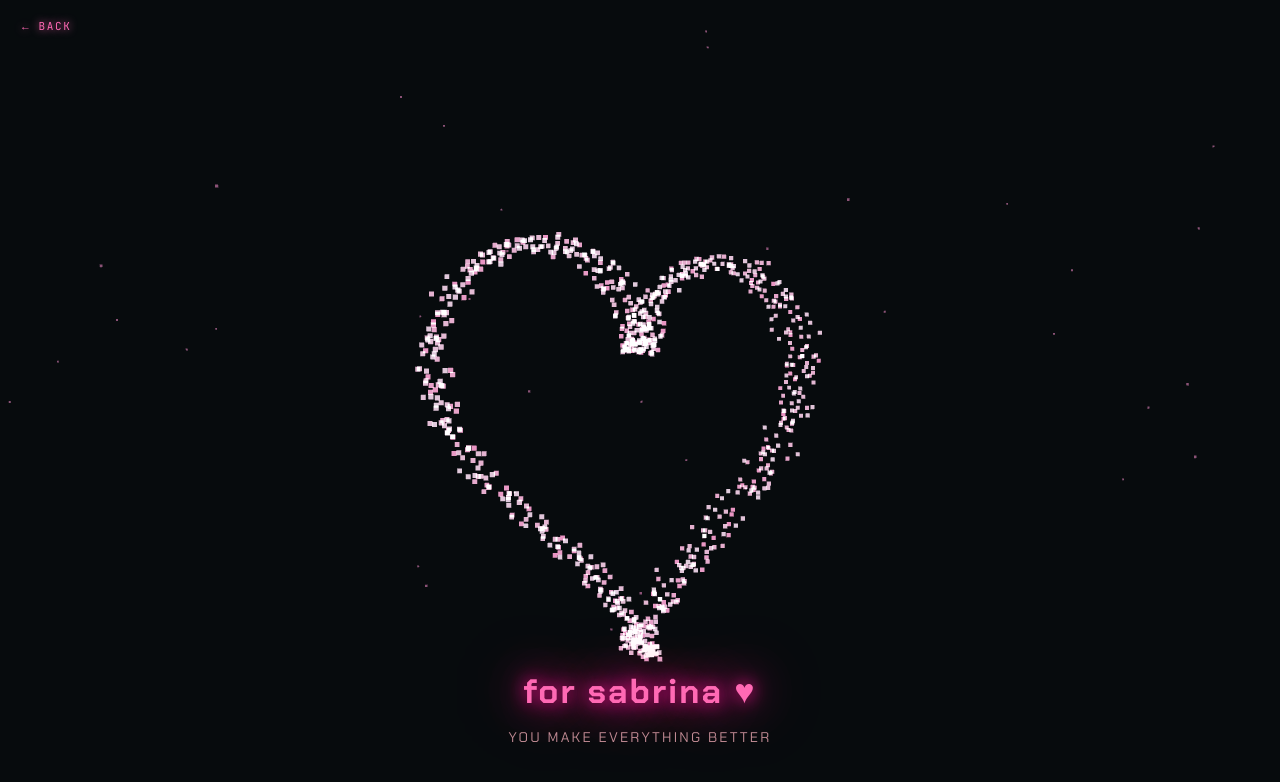
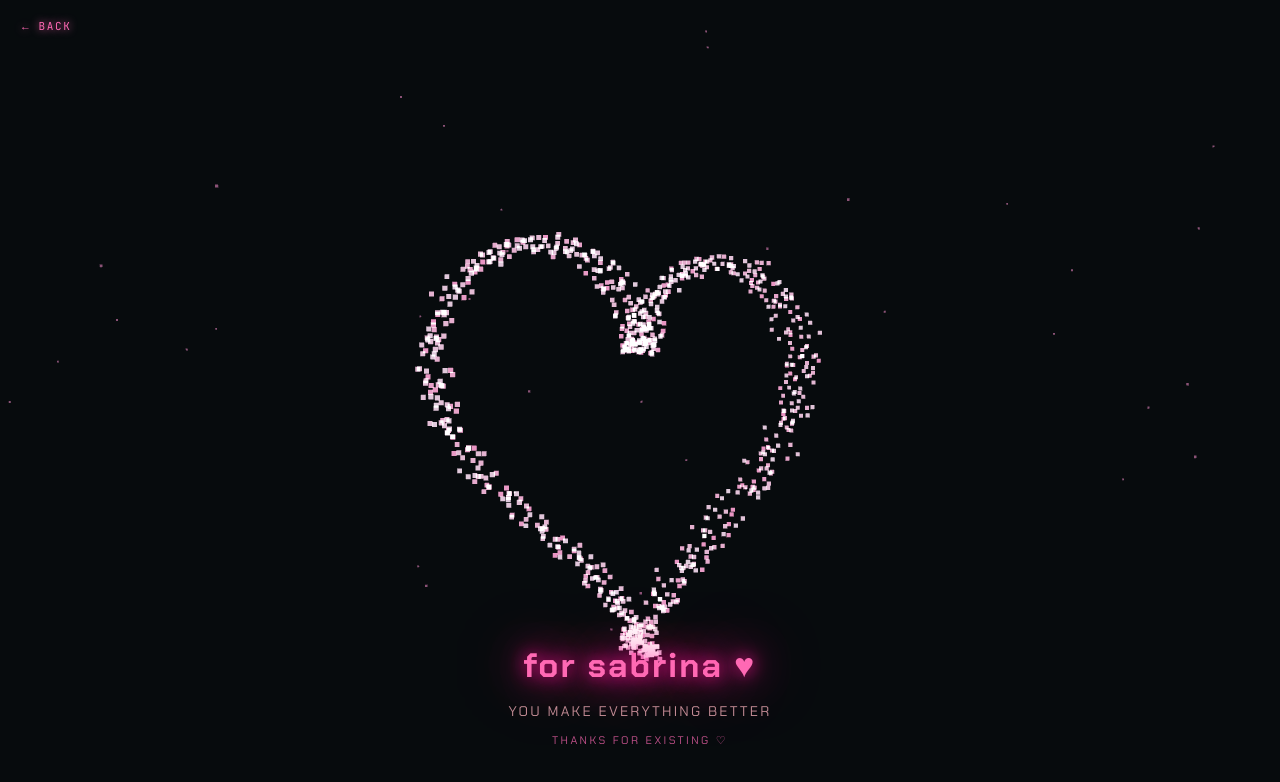
Before and after one commit to sub7an/umbra, a React (Vite) app: page / in a window 1280 px wide. Both pictures are taken after a click on the button 944 px from the left and 511 px from the top of the page. Shown: the top 782 px of the page. Built offline with nearby package versions, Linux system fonts and the light colour scheme.

Commit message:
Add heartbeat animation and fade-in messages to Sabrina module

```diff
--- a/src/modules/sabrina/SabrinaModule.jsx
+++ b/src/modules/sabrina/SabrinaModule.jsx
@@ -148,21 +148,45 @@ export default function SabrinaModule() {
         display: 'flex', flexDirection: 'column', alignItems: 'center',
         gap: 10, zIndex: 10, pointerEvents: 'none',
       }}>
+        <style>{`
+          @keyframes heartbeat {
+            0%,100% { transform: scale(1); }
+            14%      { transform: scale(1.35); }
+            28%      { transform: scale(1); }
+            42%      { transform: scale(1.18); }
+            56%      { transform: scale(1); }
+          }
+          @keyframes fadein {
+            from { opacity: 0; transform: translateY(6px); }
+            to   { opacity: 0.75; transform: translateY(0); }
+          }
+        `}</style>
         <div style={{
           fontFamily: 'Chakra Petch, sans-serif',
           fontSize: 34, fontWeight: 700, color: PINK,
           textShadow: `0 0 18px ${DEEP}, 0 0 45px ${DEEP}, 0 0 70px ${DEEP}`,
           letterSpacing: '0.06em', whiteSpace: 'nowrap',
         }}>
-          for sabrina ♥
+          for sabrina{' '}
+          <span style={{ display: 'inline-block', animation: 'heartbeat 1.4s ease-in-out infinite' }}>♥</span>
         </div>
         <div style={{
           fontFamily: 'Chakra Petch, sans-serif',
           fontSize: 14, color: LIGHT,
           opacity: 0.75, letterSpacing: '0.16em',
           textTransform: 'uppercase',
+          animation: 'fadein 1.2s ease 0.4s both',
         }}>
           you make everything better
+        </div>
+        <div style={{
+          fontFamily: 'Chakra Petch, sans-serif',
+          fontSize: 11, color: PINK,
+          opacity: 0, letterSpacing: '0.22em',
+          textTransform: 'uppercase',
+          animation: 'fadein 1.2s ease 1.6s both',
+        }}>
+          thanks for existing ♡
         </div>
       </div>
     </div>
```
